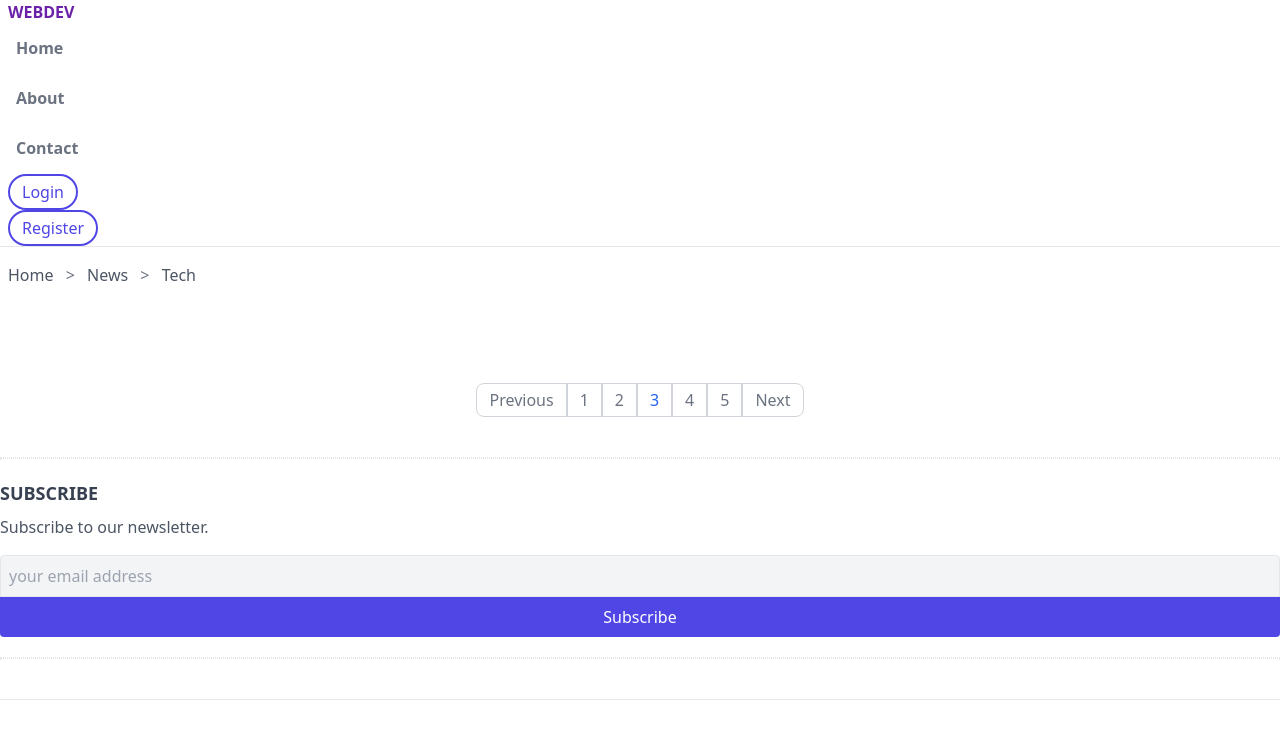
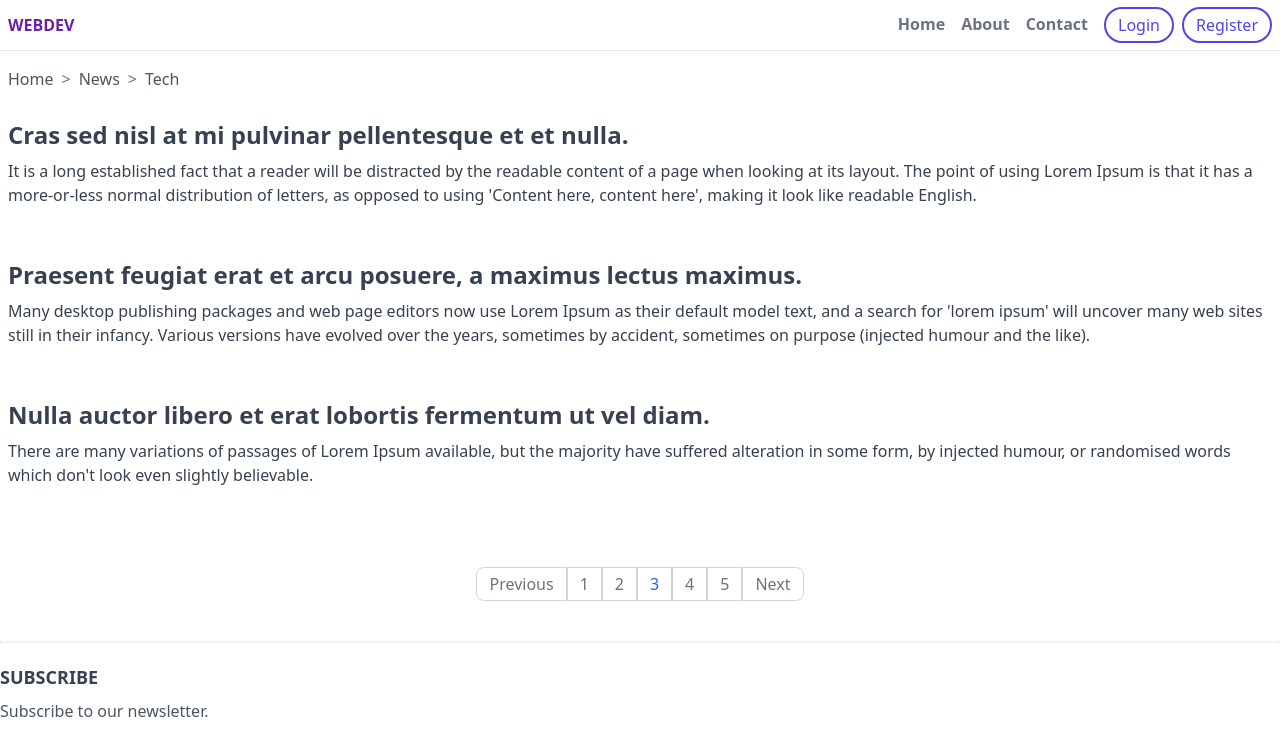
Before and after one commit to YauhenKavalchuk/tailwindcss, a website: page index.html in a window 1280 px wide. Shown: the top 736 px of the page. Drawn offline with Linux system fonts and the light colour scheme.

Commit message:
Using Flexbox

```diff
--- a/index.html
+++ b/index.html
@@ -9,25 +9,25 @@
   </head>
   <body>
     <!-- header -->
-    <header class="px-2 border-b">
+    <header class="px-2 border-b flex items-center justify-between">
       <a href="#" class="uppercase font-bold text-purple-800">webDev</a>
-      <nav>
-        <ul class="text-gray-500 font-semibold">
+      <nav class="flex items-center">
+        <ul class="text-gray-500 font-semibold inline-flex items-center">
           <li><a class="inline-block py-3 px-2 border-b-2 border-transparent hover:text-purple-800 hover:border-purple-800" href="#">Home</a></li>
           <li><a class="inline-block py-3 px-2 border-b-2 border-transparent hover:text-purple-800 hover:border-purple-800" href="#">About</a></li>
           <li><a class="inline-block py-3 px-2 border-b-2 border-transparent hover:text-purple-800 hover:border-purple-800" href="#">Contact</a></li>
         </ul>
-        <ul>
-          <li><button class="py-1 px-3 border-2 rounded-full border-indigo-600 text-indigo-600 hover:text-white hover:bg-indigo-800 focus:outline-none focus:ring focus:ring-violet-300">Login</button></li>
-          <li><button class="py-1 px-3 border-2 rounded-full border-indigo-600 text-indigo-600 hover:text-white hover:bg-indigo-800 focus:outline-none focus:ring focus:ring-violet-300">Register</button></li>
+        <ul class="inline-flex items-center">
+          <li><button class="py-1 px-3 ml-2 border-2 rounded-full border-indigo-600 text-indigo-600 hover:text-white hover:bg-indigo-800 focus:outline-none focus:ring focus:ring-violet-300">Login</button></li>
+          <li><button class="py-1 px-3 ml-2 border-2 rounded-full border-indigo-600 text-indigo-600 hover:text-white hover:bg-indigo-800 focus:outline-none focus:ring focus:ring-violet-300">Register</button></li>
         </ul>
       </nav>
     </header>
 
     <main>
       <!-- breadcrumbs -->
-      <div class="px-2">
-        <div class="py-4 overflow-y-auto whitespace-nowrap">
+      <div class="px-2 flex items-center">
+        <div class="py-4 overflow-y-auto whitespace-nowrap flex items-center">
           <a class="text-gray-600 hover:text-gray-900" href="#">Home</a>
           <span class="mx-2 text-gray-500">&gt;</span>
           <a class="text-gray-600 hover:text-gray-900" href="#">News</a>
@@ -35,6 +35,48 @@
           <a class="text-gray-600 hover:text-gray-900" href="#">Tech</a>
         </div>
       </div>
+
+      <!-- post cards -->
+      <section class="px-2">
+        <a href="#" class="block mb-10">
+          <div class="flex">
+            <div>
+              <h3 class="mt-3 mb-2 text-gray-700 font-bold text-2xl">
+                Cras sed nisl at mi pulvinar pellentesque et et nulla.
+              </h3>
+              <p class="text-gray-700">
+                It is a long established fact that a reader will be distracted by the readable content of a page when looking at its layout. The point of using Lorem Ipsum is that it has a more-or-less normal distribution of letters, as opposed to using 'Content here, content here', making it look like readable English.
+              </p>
+            </div>
+          </div>
+        </a>
+
+        <a href="#" class="block mb-10">
+          <div class="flex">
+            <div>
+              <h3 class="mt-3 mb-2 text-gray-700 font-bold text-2xl">
+                Praesent feugiat erat et arcu posuere, a maximus lectus maximus.
+              </h3>
+              <p class="text-gray-700">
+                Many desktop publishing packages and web page editors now use Lorem Ipsum as their default model text, and a search for 'lorem ipsum' will uncover many web sites still in their infancy. Various versions have evolved over the years, sometimes by accident, sometimes on purpose (injected humour and the like).
+              </p>
+            </div>
+          </div>
+        </a>
+
+        <a href="#" class="block mb-10">
+          <div class="flex">
+            <div>
+              <h3 class="mt-3 mb-2 text-gray-700 font-bold text-2xl">
+                Nulla auctor libero et erat lobortis fermentum ut vel diam.
+              </h3>
+              <p class="text-gray-700">
+                There are many variations of passages of Lorem Ipsum available, but the majority have suffered alteration in some form, by injected humour, or randomised words which don't look even slightly believable.
+              </p>
+            </div>
+          </div>
+        </a>
+      </section>
 
       <!-- pagination -->
       <div class="mt-20 mb-10">
```
Also changed, not shown: public/styles.css.
